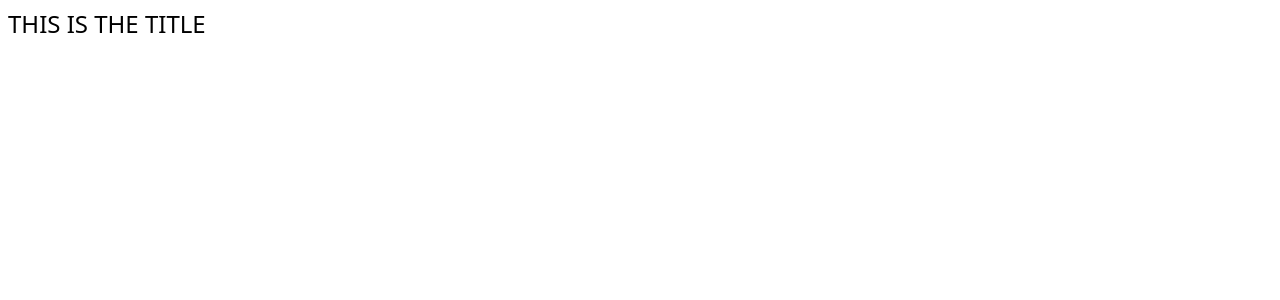
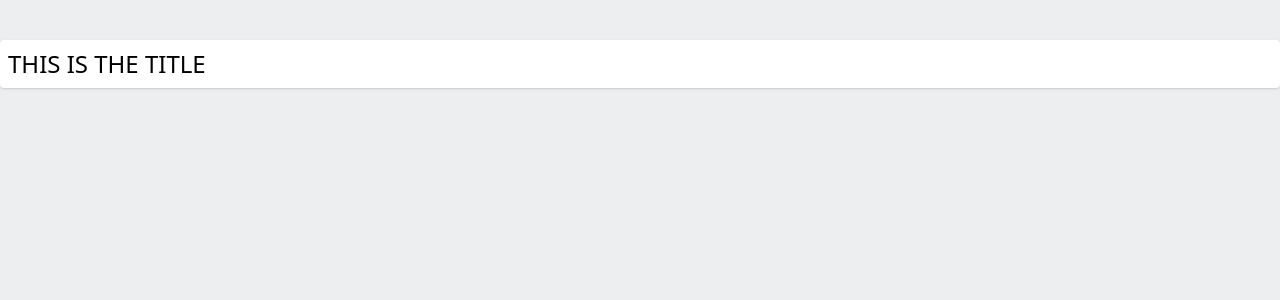
Before and after one commit to JoshuaGDennis/code-test-nb, a React (Create React App) app: page / in a window 1280 px wide. Shown: the top 300 px of the page. Built offline with nearby package versions, Linux system fonts and the light colour scheme.

Commit message:
some basic css

```diff
--- a/src/App.js
+++ b/src/App.js
@@ -1,7 +1,7 @@
 import React from 'react'
 
 const App = () => (
-  <div className="container p-2">
+  <div className="container p-2 m-auto bg-white rounded shadow mt-10">
     <h1>THIS IS THE TITLE</h1>
   </div>
 )
--- a/src/index.css
+++ b/src/index.css
@@ -11,3 +11,7 @@
     @apply text-xl;
   }
 }
+
+body {
+  background-color: #edeef0;
+}
```
